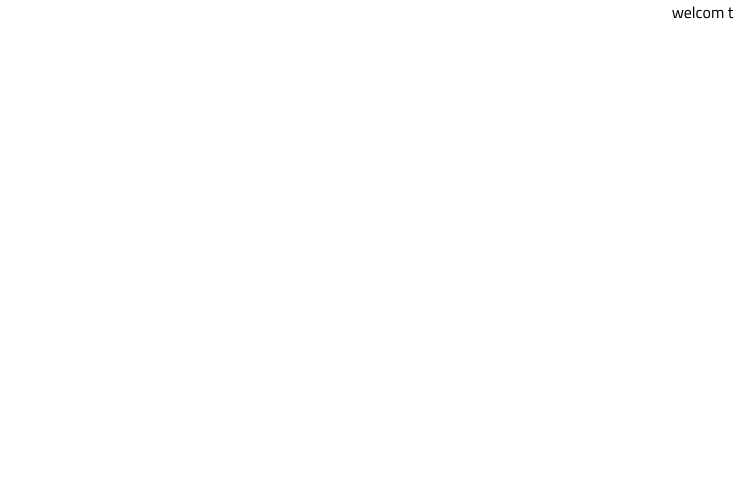
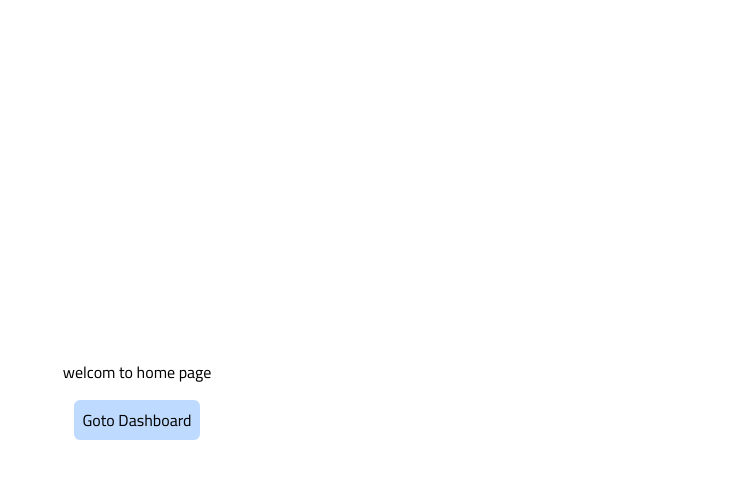
Before and after one commit to al9wel/alkhair, a Next.js app: page / in a window 1280 px wide. Shown: the top 478 px of the page, without its empty margins (547-1280 px from the left). Built offline with nearby package versions, Linux system fonts and the light colour scheme.

Commit message:
intilizing

```diff
--- a/app/page.tsx
+++ b/app/page.tsx
@@ -1,6 +1,12 @@
+import Link from "next/link";
 
 export default function Home() {
   return (
-    <h1>welcom to home</h1>
+    <div className="w-full h-screen flex flex-col gap-4 justify-center items-center">
+      <h1>welcom to home page</h1>
+      <Link href={"/dashboard"} className="bg-blue-200 p-2 rounded-md">
+        Goto Dashboard
+      </Link>
+    </div>
   );
 }
```
